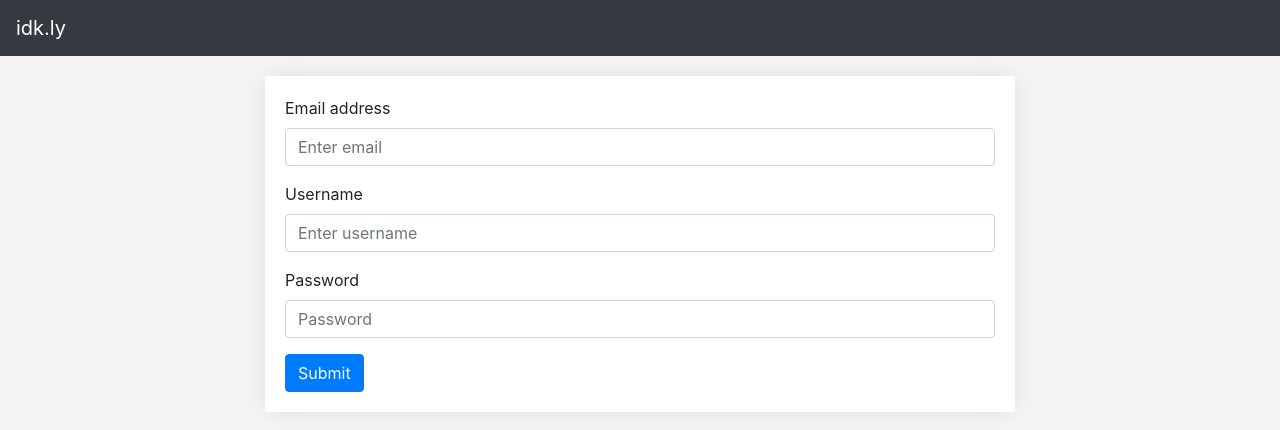
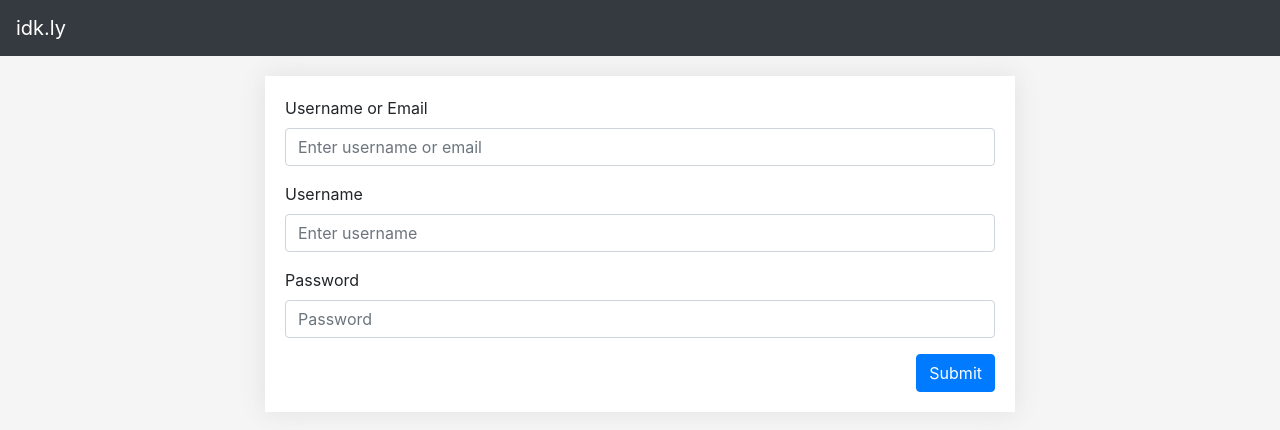
Before and after one commit to 2110521-2563-1-Software-Architecture/idk-term-project, a React (Create React App) app in the folder frontend/: page /signin in a window 1280 px wide. Shown: the top 430 px of the page. Built offline with nearby package versions, Linux system fonts and the light colour scheme.

Commit message:
postion button

```diff
--- a/frontend/src/styles/Signin.scss
+++ b/frontend/src/styles/Signin.scss
@@ -2,17 +2,4 @@
 
 .signin-container {
     @extend .body;
-    .form-container {
-        display: flex;
-        flex-direction: row;
-        justify-content: center;
-
-        .form-card {
-            width: 750px;
-            min-width: 500px;
-            padding: 20px;
-            background-color: white;
-            box-shadow: 0px 0px 25px rgb(224, 224, 224);
-        }
-    }
 }
--- a/frontend/src/styles/main.scss
+++ b/frontend/src/styles/main.scss
@@ -4,3 +4,23 @@
   min-height: 100vh;
   min-width: 100vw;
 }
+
+.content-right {
+  display: flex;
+  flex-direction: row;
+  justify-content: flex-end;
+}
+
+.form-container {
+  display: flex;
+  flex-direction: row;
+  justify-content: center;
+
+  .form-card {
+      width: 750px;
+      min-width: 500px;
+      padding: 20px;
+      background-color: white;
+      box-shadow: 0px 0px 25px rgb(224, 224, 224);
+  }
+}
--- a/frontend/src/views/Signin.jsx
+++ b/frontend/src/views/Signin.jsx
@@ -10,9 +10,9 @@ class Signin extends React.Component {
         <div className="form-container">
           <div className="form-card">
             <Form>
-              <Form.Group controlId="email">
-                <Form.Label>Email address</Form.Label>
-                <Form.Control type="email" placeholder="Enter email" />
+              <Form.Group controlId="usernameOrEmail">
+                <Form.Label>Username or Email</Form.Label>
+                <Form.Control type="text" placeholder="Enter username or email" />
               </Form.Group>
 
               <Form.Group controlId="username">
@@ -24,9 +24,11 @@ class Signin extends React.Component {
                 <Form.Label>Password</Form.Label>
                 <Form.Control type="password" placeholder="Password" />
               </Form.Group>
+              <div className="content-right">
               <Button variant="primary" type="submit">
                 Submit
               </Button>
+              </div>
             </Form>
           </div>
         </div>
```
